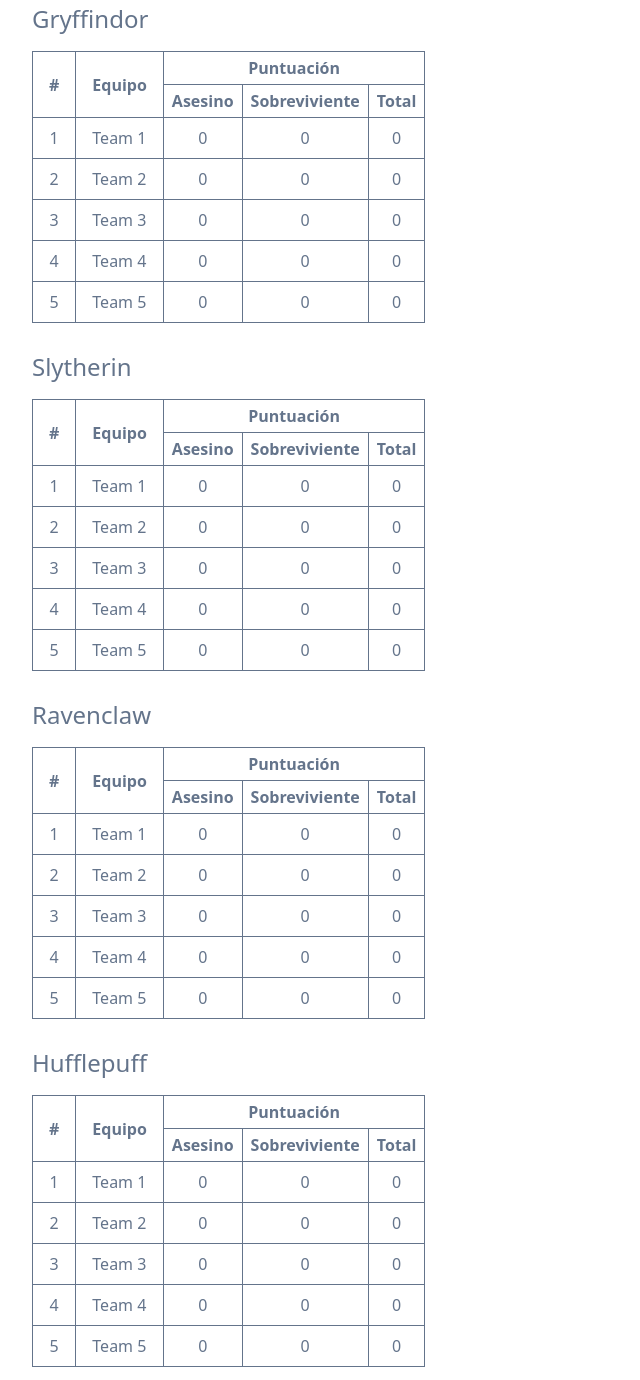
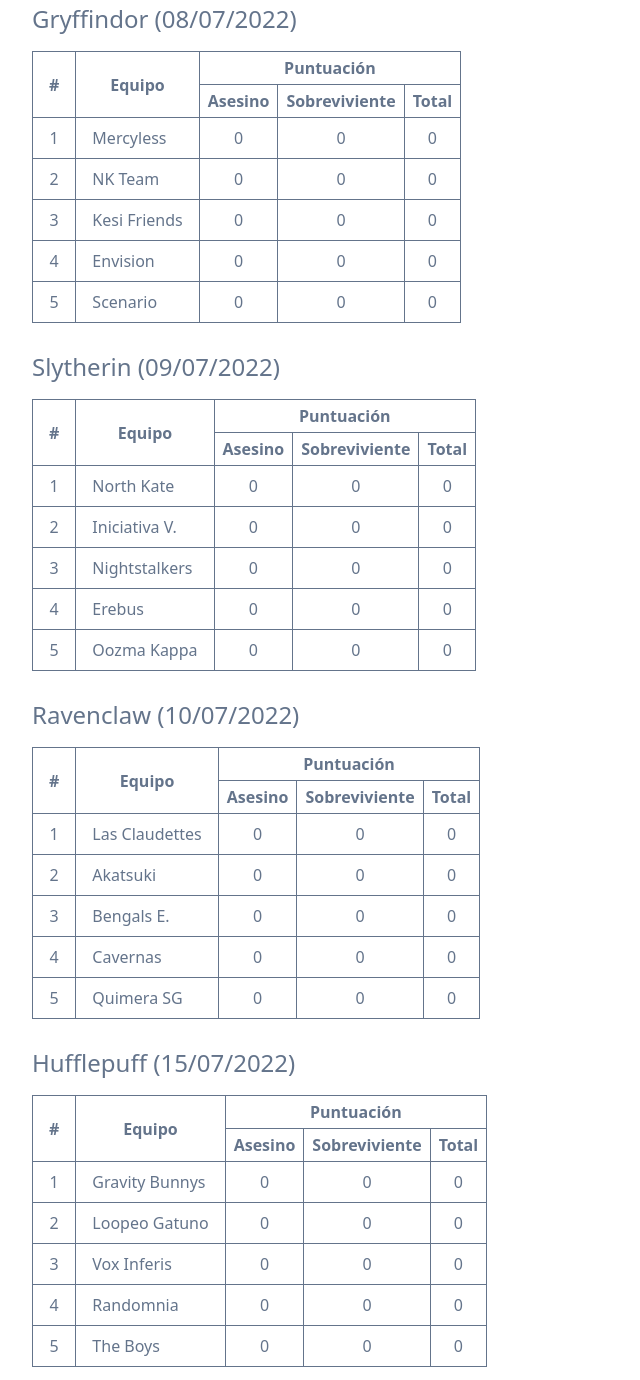
Before and after one commit to unasquadmas/unasquadmas.github.io, a website: page darslai.html in a window 1280 px wide. Shown: the part 580-1960 px from the top of the page, without its empty margins (0-640 px from the left). Drawn offline with nearby package versions, Linux system fonts and the light colour scheme.

Commit message:
team in tables

```diff
--- a/darslai.html
+++ b/darslai.html
@@ -442,7 +442,7 @@
                 <img src="img/dbdtierdarslai.webp" alt="Killers permitidos fase dars lai" class="mx-auto">
             </div>
             <div class="mb-5">
-                <h1 class="text-2xl pb-2">Gryffindor</h1>
+                <h1 class="text-2xl pb-2">Gryffindor (08/07/2022)</h1>
                 <div class="overflow-x-auto">
                     <div class="py-2 align-middle inline-block">
                         <table class="text-center">
@@ -464,7 +464,7 @@
                                 <tr>
                                     <td class="px-4 py-2 border border-slate-500">1</td>
                                     <td class="text-left px-4 py-2 border border-slate-500 whitespace-nowrap">
-                                        Team 1
+                                        Mercyless
                                     </td>
                                     <td class="px-4 py-2 border border-slate-500">0</td>
                                     <td class="px-4 py-2 border border-slate-500">0</td>
@@ -473,7 +473,7 @@
                                 <tr>
                                     <td class="px-4 py-2 border border-slate-500">2</td>
                                     <td class="text-left px-4 py-2 border border-slate-500 whitespace-nowrap">
-                                        Team 2
+                                        NK Team
                                     </td>
                                     <td class="px-4 py-2 border border-slate-500">0</td>
                                     <td class="px-4 py-2 border border-slate-500">0</td>
@@ -482,7 +482,7 @@
                                 <tr>
                                     <td class="px-4 py-2 border border-slate-500">3</td>
                                     <td class="text-left px-4 py-2 border border-slate-500 whitespace-nowrap">
-                                        Team 3
+                                        Kesi Friends
                                     </td>
                                     <td class="px-4 py-2 border border-slate-500">0</td>
                                     <td class="px-4 py-2 border border-slate-500">0</td>
@@ -491,7 +491,7 @@
                                 <tr>
                                     <td class="px-4 py-2 border border-slate-500">4</td>
                                     <td class="text-left px-4 py-2 border border-slate-500 whitespace-nowrap">
-                                        Team 4
+                                        Envision
                                     </td>
                                     <td class="px-4 py-2 border border-slate-500">0</td>
                                     <td class="px-4 py-2 border border-slate-500">0</td>
@@ -500,7 +500,7 @@
                                 <tr>
                                     <td class="px-4 py-2 border border-slate-500">5</td>
                                     <td class="text-left px-4 py-2 border border-slate-500 whitespace-nowrap">
-                                        Team 5
+                                        Scenario
                                     </td>
                                     <td class="px-4 py-2 border border-slate-500">0</td>
                                     <td class="px-4 py-2 border border-slate-500">0</td>
@@ -512,7 +512,7 @@
                 </div>
             </div>
             <div class="mb-5">
-                <h1 class="text-2xl pb-2">Slytherin</h1>
+                <h1 class="text-2xl pb-2">Slytherin (09/07/2022)</h1>
                 <div class="overflow-x-auto">
                     <div class="py-2 align-middle inline-block">
                         <table class="text-center">
@@ -534,7 +534,7 @@
                                 <tr>
                                     <td class="px-4 py-2 border border-slate-500">1</td>
                                     <td class="text-left px-4 py-2 border border-slate-500 whitespace-nowrap">
-                                        Team 1
+                                        North Kate
                                     </td>
                                     <td class="px-4 py-2 border border-slate-500">0</td>
                                     <td class="px-4 py-2 border border-slate-500">0</td>
@@ -543,7 +543,7 @@
                                 <tr>
                                     <td class="px-4 py-2 border border-slate-500">2</td>
                                     <td class="text-left px-4 py-2 border border-slate-500 whitespace-nowrap">
-                                        Team 2
+                                        Iniciativa V.
                                     </td>
                                     <td class="px-4 py-2 border border-slate-500">0</td>
                                     <td class="px-4 py-2 border border-slate-500">0</td>
@@ -552,7 +552,7 @@
                                 <tr>
                                     <td class="px-4 py-2 border border-slate-500">3</td>
                                     <td class="text-left px-4 py-2 border border-slate-500 whitespace-nowrap">
-                                        Team 3
+                                        Nightstalkers
                                     </td>
                                     <td class="px-4 py-2 border border-slate-500">0</td>
                                     <td class="px-4 py-2 border border-slate-500">0</td>
@@ -561,7 +561,7 @@
                                 <tr>
                                     <td class="px-4 py-2 border border-slate-500">4</td>
                                     <td class="text-left px-4 py-2 border border-slate-500 whitespace-nowrap">
-                                        Team 4
+                                        Erebus
                                     </td>
                                     <td class="px-4 py-2 border border-slate-500">0</td>
                                     <td class="px-4 py-2 border border-slate-500">0</td>
@@ -570,7 +570,7 @@
                                 <tr>
                                     <td class="px-4 py-2 border border-slate-500">5</td>
                                     <td class="text-left px-4 py-2 border border-slate-500 whitespace-nowrap">
-                                        Team 5
+                                        Oozma Kappa
                                     </td>
                                     <td class="px-4 py-2 border border-slate-500">0</td>
                                     <td class="px-4 py-2 border border-slate-500">0</td>
@@ -582,7 +582,7 @@
                 </div>
             </div>
             <div class="mb-5">
-                <h1 class="text-2xl pb-2">Ravenclaw</h1>
+                <h1 class="text-2xl pb-2">Ravenclaw (10/07/2022)</h1>
                 <div class="overflow-x-auto">
                     <div class="py-2 align-middle inline-block">
                         <table class="text-center">
@@ -604,7 +604,7 @@
                                 <tr>
                                     <td class="px-4 py-2 border border-slate-500">1</td>
                                     <td class="text-left px-4 py-2 border border-slate-500 whitespace-nowrap">
-                                        Team 1
+                                        Las Claudettes
                                     </td>
                                     <td class="px-4 py-2 border border-slate-500">0</td>
                                     <td class="px-4 py-2 border border-slate-500">0</td>
@@ -613,7 +613,7 @@
                                 <tr>
                                     <td class="px-4 py-2 border border-slate-500">2</td>
                                     <td class="text-left px-4 py-2 border border-slate-500 whitespace-nowrap">
-                                        Team 2
+                                        Akatsuki
                                     </td>
                                     <td class="px-4 py-2 border border-slate-500">0</td>
                                     <td class="px-4 py-2 border border-slate-500">0</td>
@@ -622,7 +622,7 @@
                                 <tr>
                                     <td class="px-4 py-2 border border-slate-500">3</td>
                                     <td class="text-left px-4 py-2 border border-slate-500 whitespace-nowrap">
-                                        Team 3
+                                        Bengals E.
                                     </td>
                                     <td class="px-4 py-2 border border-slate-500">0</td>
                                     <td class="px-4 py-2 border border-slate-500">0</td>
@@ -631,7 +631,7 @@
                                 <tr>
                                     <td class="px-4 py-2 border border-slate-500">4</td>
                                     <td class="text-left px-4 py-2 border border-slate-500 whitespace-nowrap">
-                                        Team 4
+                                        Cavernas
                                     </td>
                                     <td class="px-4 py-2 border border-slate-500">0</td>
                                     <td class="px-4 py-2 border border-slate-500">0</td>
@@ -640,7 +640,7 @@
                                 <tr>
                                     <td class="px-4 py-2 border border-slate-500">5</td>
                                     <td class="text-left px-4 py-2 border border-slate-500 whitespace-nowrap">
-                                        Team 5
+                                        Quimera SG
                                     </td>
                                     <td class="px-4 py-2 border border-slate-500">0</td>
                                     <td class="px-4 py-2 border border-slate-500">0</td>
@@ -652,7 +652,7 @@
                 </div>
             </div>
             <div class="mb-5">
-                <h1 class="text-2xl pb-2">Hufflepuff</h1>
+                <h1 class="text-2xl pb-2">Hufflepuff (15/07/2022)</h1>
                 <div class="overflow-x-auto">
                     <div class="py-2 align-middle inline-block">
                         <table class="text-center">
@@ -674,7 +674,7 @@
                                 <tr>
                                     <td class="px-4 py-2 border border-slate-500">1</td>
                                     <td class="text-left px-4 py-2 border border-slate-500 whitespace-nowrap">
-                                        Team 1
+                                        Gravity Bunnys
                                     </td>
                                     <td class="px-4 py-2 border border-slate-500">0</td>
                                     <td class="px-4 py-2 border border-slate-500">0</td>
@@ -683,7 +683,7 @@
                                 <tr>
                                     <td class="px-4 py-2 border border-slate-500">2</td>
                                     <td class="text-left px-4 py-2 border border-slate-500 whitespace-nowrap">
-                                        Team 2
+                                        Loopeo Gatuno
                                     </td>
                                     <td class="px-4 py-2 border border-slate-500">0</td>
                                     <td class="px-4 py-2 border border-slate-500">0</td>
@@ -692,7 +692,7 @@
                                 <tr>
                                     <td class="px-4 py-2 border border-slate-500">3</td>
                                     <td class="text-left px-4 py-2 border border-slate-500 whitespace-nowrap">
-                                        Team 3
+                                        Vox Inferis
                                     </td>
                                     <td class="px-4 py-2 border border-slate-500">0</td>
                                     <td class="px-4 py-2 border border-slate-500">0</td>
@@ -701,7 +701,7 @@
                                 <tr>
                                     <td class="px-4 py-2 border border-slate-500">4</td>
                                     <td class="text-left px-4 py-2 border border-slate-500 whitespace-nowrap">
-                                        Team 4
+                                        Randomnia
                                     </td>
                                     <td class="px-4 py-2 border border-slate-500">0</td>
                                     <td class="px-4 py-2 border border-slate-500">0</td>
@@ -710,7 +710,7 @@
                                 <tr>
                                     <td class="px-4 py-2 border border-slate-500">5</td>
                                     <td class="text-left px-4 py-2 border border-slate-500 whitespace-nowrap">
-                                        Team 5
+                                        The Boys
                                     </td>
                                     <td class="px-4 py-2 border border-slate-500">0</td>
                                     <td class="px-4 py-2 border border-slate-500">0</td>
```
Also changed, not shown: resultados.json (+83 -83 lines).
